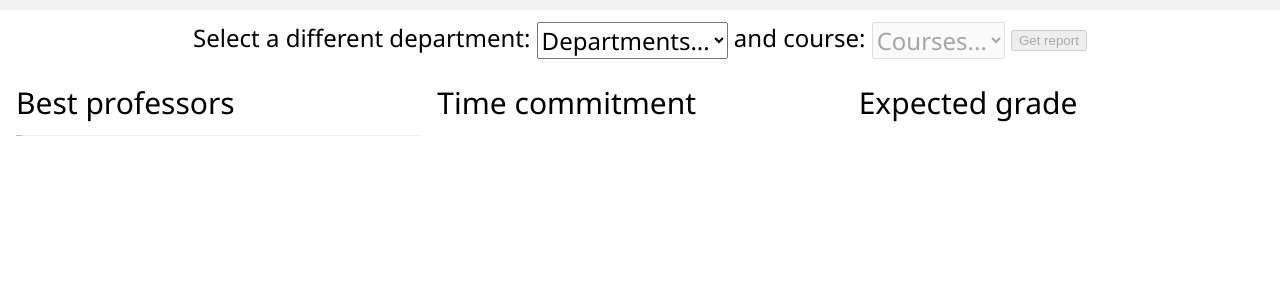
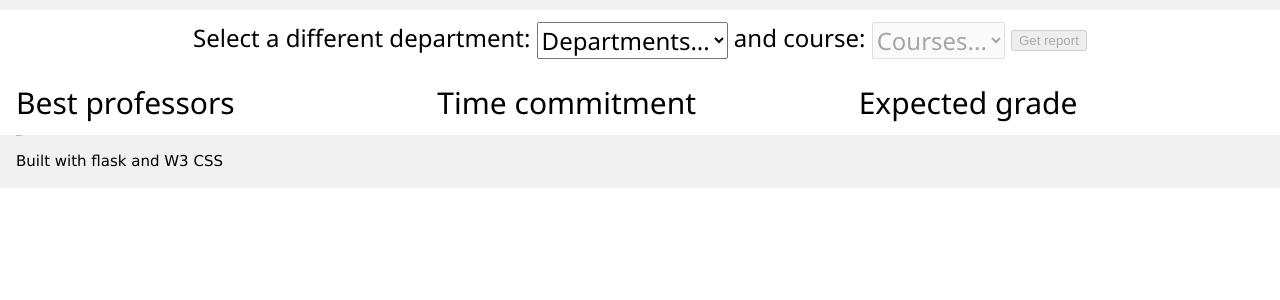
Before and after one commit to andportnoy/smartercapes.com, a Flask app: template templates/report.html in a window 1280 px wide. Shown: the top 300 px of the page. Run offline with Flask 2, Linux system fonts and the light colour scheme; the template is opened without the code that fills it, so the values that code supplies are empty.

Commit message:
add footer

```diff
--- a/templates/report.html
+++ b/templates/report.html
@@ -50,8 +50,10 @@
         <h2>Expected grade</h2>
         {{grade_panel|safe}}
     </div>
-
 </div>
 
+<footer class="w3-container w3-light-gray">
+  <p>Built with flask and W3 CSS</p>
+</footer>
 </body>
 </html>
```
